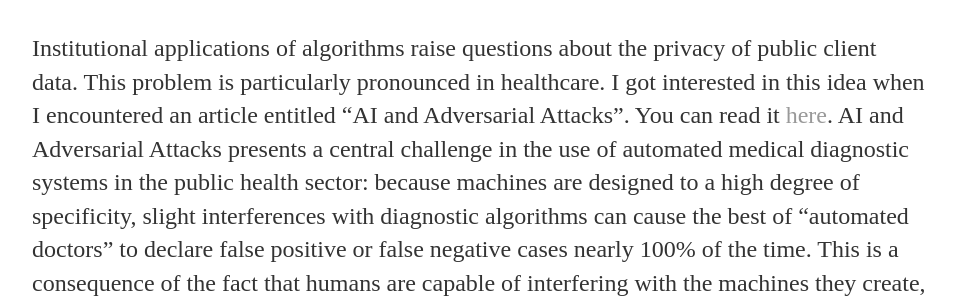
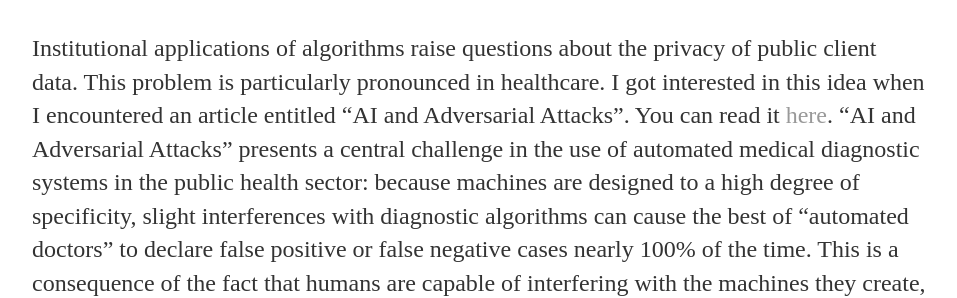
Before and after one commit to acontrac/acontrac.github.io, a Jekyll site: the page built from _posts/2020-07-21-Manipulation-in-Healthcare.md, in a window 1280 px wide. Shown: the part 223-521 px from the top of the page, without its empty margins (160-1117 px from the left). Built offline with Jekyll 4.4.1, drawn with Linux system fonts in a browser that asks for light colours; some of the changed text lies outside the part shown.

```diff
--- a/_posts/2020-07-21-Manipulation-in-Healthcare.md
+++ b/_posts/2020-07-21-Manipulation-in-Healthcare.md
@@ -5,6 +5,6 @@ date: 2020-07-21
 ---
 
 Institutional applications of algorithms raise questions about the privacy of public client data. This problem is particularly pronounced in healthcare. I got interested in this idea when I encountered an article entitled "AI and Adversarial Attacks". You can read it <a href="https://harvardmagazine.com/2019/01/ai-and-adversarial-attacks/">here</a>.
-AI and Adversarial Attacks presents a central challenge in the use of automated medical diagnostic systems in the public health sector: because machines are designed to a high degree of specificity, slight interferences with diagnostic algorithms can cause the best of “automated doctors” to declare false positive or false negative cases nearly 100% of the time. This is a consequence of the fact that humans are capable of interfering with the machines they create, implying if a medical professional sought to intentionally encourage a diagnostic system to declare a positive diagnosis, perhaps in hopes of deriving some gain from the pharmaceutical companies that would profit from the patient’s insurance company (or pocket),  it would be feasible for him/her to do so. Unfortunately, this is a significant trade-off to the expansion of diagnostic power that AI can have assuming its supervising medical professionals act ethically and responsibly (by not tampering with the system). Treatments benefit doctors who are interesting in making money, and if an algorithm can be manipulated to justify the need for treatments, dangerous concerns arise in terms of corporate motives and bioethics.
+"AI and Adversarial Attacks" presents a central challenge in the use of automated medical diagnostic systems in the public health sector: because machines are designed to a high degree of specificity, slight interferences with diagnostic algorithms can cause the best of “automated doctors” to declare false positive or false negative cases nearly 100% of the time. This is a consequence of the fact that humans are capable of interfering with the machines they create, implying if a medical professional sought to intentionally encourage a diagnostic system to declare a positive diagnosis, perhaps in hopes of deriving some gain from the pharmaceutical companies that would profit from the patient’s insurance company (or pocket),  it would be feasible for him/her to do so. Unfortunately, this is a significant trade-off to the expansion of diagnostic power that AI can have assuming its supervising medical professionals act ethically and responsibly (by not tampering with the system). Treatments benefit doctors who are interesting in making money, and if an algorithm can be manipulated to justify the need for treatments, dangerous concerns arise in terms of corporate motives and bioethics.
 Solutions to the aforementioned challenges are limited in scope mainly because manipulation of an AI system’s parameters is an inherent feature of its design. Central regulation of all publicly deployed diagnostic systems is a possibility, but issues arise in terms of operational cost and feasibility; it is expected to be nearly impossible to strictly monitor all medical institutions, especially those with high clinical output. Legal issues arise when considering the role of surveillance of medical institutions by a central authority. In addition, supervision of diagnostic systems may imply supervision of the data that are processed by those systems. The stakes are of various forms: how much regulation of AI is necessary to prevent fraud but reasonable enough to be respectful of developer rights, public privacy, and institutional access and operations.
 A technical approach to the problem would be to specifically tailor medical AI systems to resist manipulation. This would prevent the need for legal argument concerning regulation, but it would require significant advancement in backend development, which may not be foreseeable for many years. It is also likely that the cost of research and development required to engineer such “manipulation-proof” technology would outweigh the benefit of having algorithms that know what a fraudulent doctor looks like, since health and insurance fraud are difficult trends to localize and treat on their own. A more substantive fix may be to implement developer features that create a public system of diagnostic machines that work in tandem to deduce and study results from patient information; this way, the diagnosis for a particular patient is never made by a single algorithm and thus unlikely to be influenced by a single perpetrator. The role of distributed networking is key in this consideration, as linked AI’s across a public network would all have to be trained to respond to diverse scenarios and features.
```
